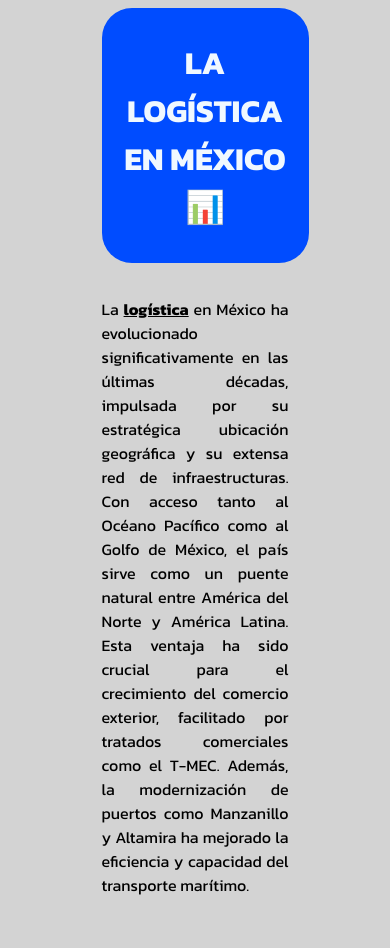
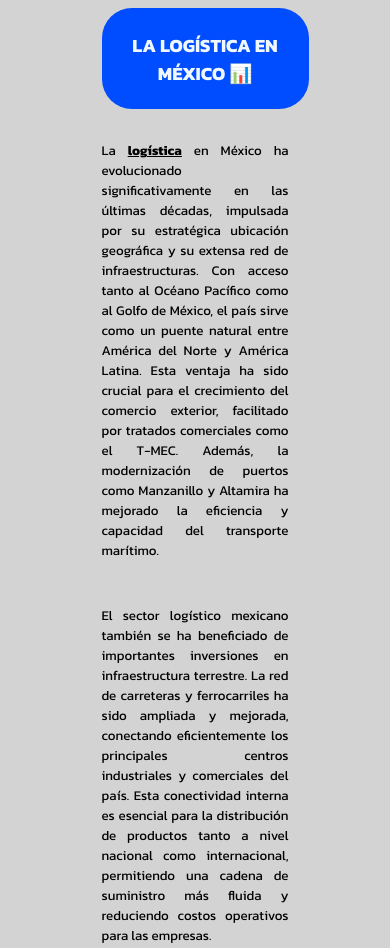
Before and after one commit to abrahamMtzV/logistica, a plain HTML site: page index.html in a window 390 px wide. Shown: the top 948 px of the page. Drawn offline with Linux system fonts and the light colour scheme.

Commit message:
Ajustar tamaño de textos

```diff
--- a/index.html
+++ b/index.html
@@ -9,9 +9,19 @@
     @import url('https://fonts.googleapis.com/css2?family=Oswald:wght@200..700&display=swap');
     @import url('https://fonts.googleapis.com/css2?family=Kanit:ital,wght@0,100;0,200;0,300;0,400;0,500;0,600;0,700;0,800;0,900;1,100;1,200;1,300;1,400;1,500;1,600;1,700;1,800;1,900&display=swap');
 
+
+    @media (max-width:600px){
+        .Titulo{
+            font-size: 7pt;
+        }
+        p{
+            font-size: 10pt;
+        }
+    }
     body{
         background-color: lightgray;
     }
+
     h1{
         font-family:"Kanit";
         text-align: center;
@@ -50,6 +60,8 @@
     <br>
     <p class="conclusion">Además, la logística en México enfrenta desafíos significativos, como la seguridad en las rutas de transporte y la necesidad de adoptar tecnologías avanzadas para mejorar la trazabilidad y la eficiencia operativa. La creciente demanda de soluciones logísticas sostenibles y la presión por reducir la huella de carbono también están llevando a las empresas a innovar y adoptar prácticas más ecológicas. En resumen, la logística en México es un sector dinámico y en constante evolución, vital para la economía del país y su integración en el mercado global.</p>
     <br>
-    <img src="../logistica/gestion.jpg" alt="Transporte" width="30%"  class="img_transport">
+
+    <!--AGREGAR URL DE LA IMAGEN-->
+    <img src="https://blog.bextok.com/wp-content/uploads/2017/07/iStock-484679276-e1499624655873.jpg" alt="Transporte" width="30%"  class="img_transport">
 </body>
 </html>
```
